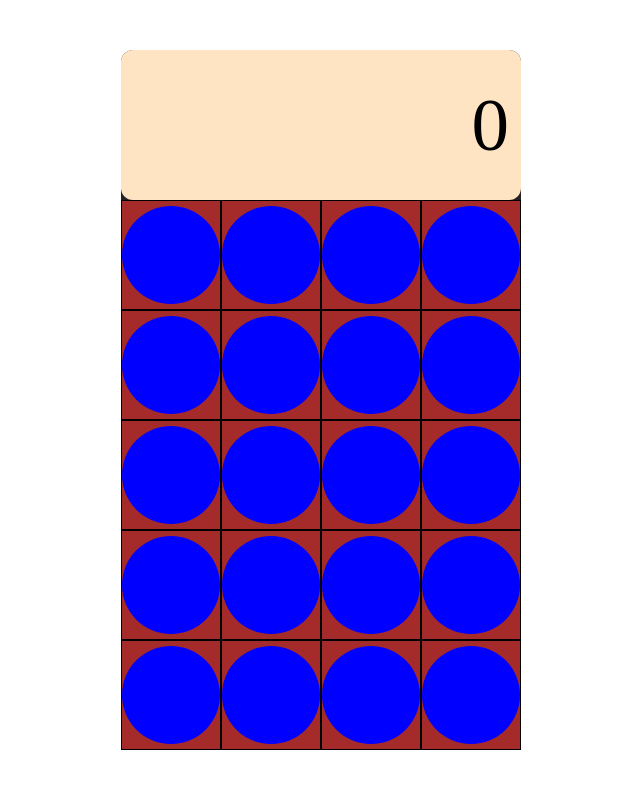
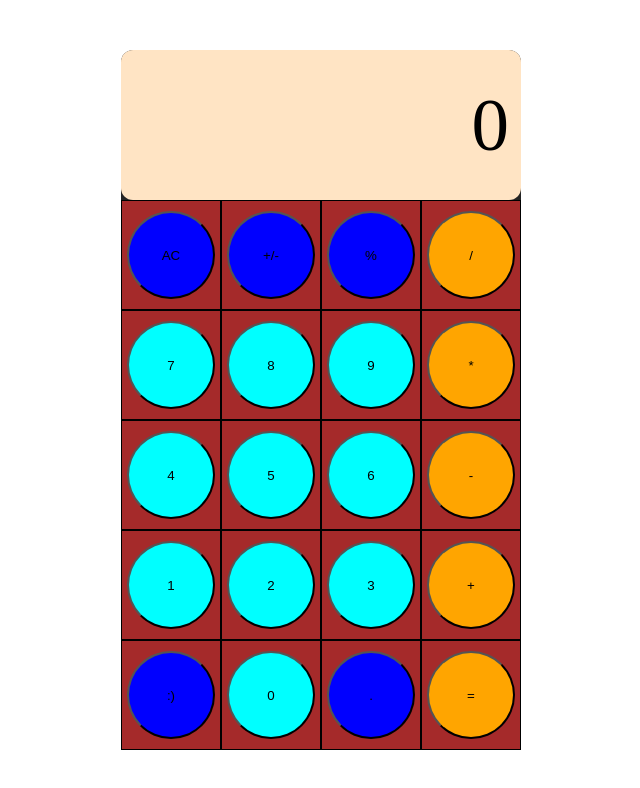
Before and after one commit to nrami006/calculator, a plain HTML site: page index.html in a window 1280 px wide. Shown: the whole page, without its empty margins (319-959 px from the left). Drawn offline with Linux system fonts and the light colour scheme.

Commit message:
Populate buttons with appropriate text

```diff
--- a/js.js
+++ b/js.js
@@ -8,16 +8,39 @@ function createInputButtons() {
     inputButtonContainer.style.width = `${inputContainer.offsetWidth / input_columns}px`;
     inputButtonContainer.style.height = `${inputContainer.offsetHeight / input_rows}px`;
 
-    const inputButton = document.createElement("div");
+    const inputButton = document.createElement("button");
     inputButton.classList.add("input-button");
     inputButtonContainer.appendChild(inputButton);
-    for (let i = 0; i < input_columns; ++i) {
-        for (let j = 0; j < input_rows; ++j) {
+    for (let i = 0; i < input_rows; ++i) {
+        for (let j = 0; j < input_columns; ++j) {
             let newButton = inputButtonContainer.cloneNode(true);
+            if (j === 3) {
+                //Last column are all operators
+                newButton.firstChild.classList.add("operator-button");
+            } else if ((j < input_columns - 1 && (i > 0 && i < input_rows - 1)) || i == input_rows - 1 && j == 1) {
+                newButton.firstChild.classList.add("number-button");
+            }
             inputContainer.appendChild(newButton);
         }
     }
 }
 
+function populateButtons() {
+    const inputButtons = document.querySelectorAll(".input-button");
+    let operators = ["/", "*", "-", "+", "="];
+    let numbers = ["7", "8", "9", "4", "5", "6", "1", "2", "3", "0"];
+    let functions = ["AC", "+/-", "%", ":)", "."];
+
+    for (button of inputButtons) {
+        if (button.classList.contains("operator-button")) {
+            button.textContent = operators.shift();
+        }
+        else if (button.classList.contains("number-button")) {
+            button.textContent = numbers.shift();
+        } else {
+            button.textContent = functions.shift();
+        }
+    }
+}
 createInputButtons();
-// inputButton = document.createElement("div");
+populateButtons();
--- a/style.css
+++ b/style.css
@@ -48,13 +48,25 @@ body {
     box-sizing: border-box;
     /* background-color: black; */
     border: 1px solid black;
-    /* border-radius: 50%; */
 }
 
 .input-button {
+    /* border: none; */
     background-color: blue;
     flex: 1 0 auto;
-    max-width: 100%;
+    max-width: 90%;
     aspect-ratio: 1;
     border-radius: 50%;
 }
+
+.number-button {
+    background-color: aqua;
+}
+
+.operator-button {
+    background-color: orange;
+}
+
+.input-button:hover {
+    background-color: white;
+}
```
